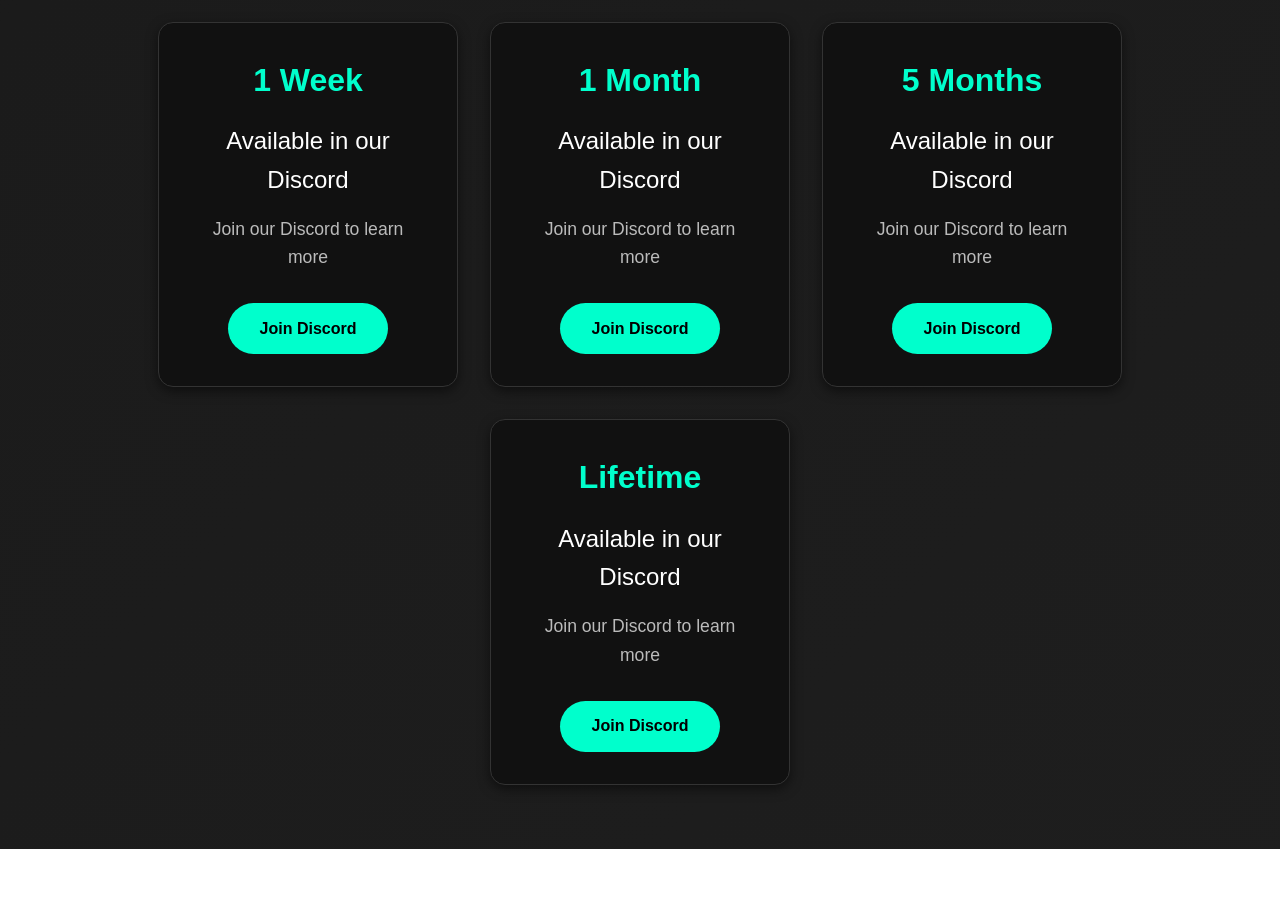
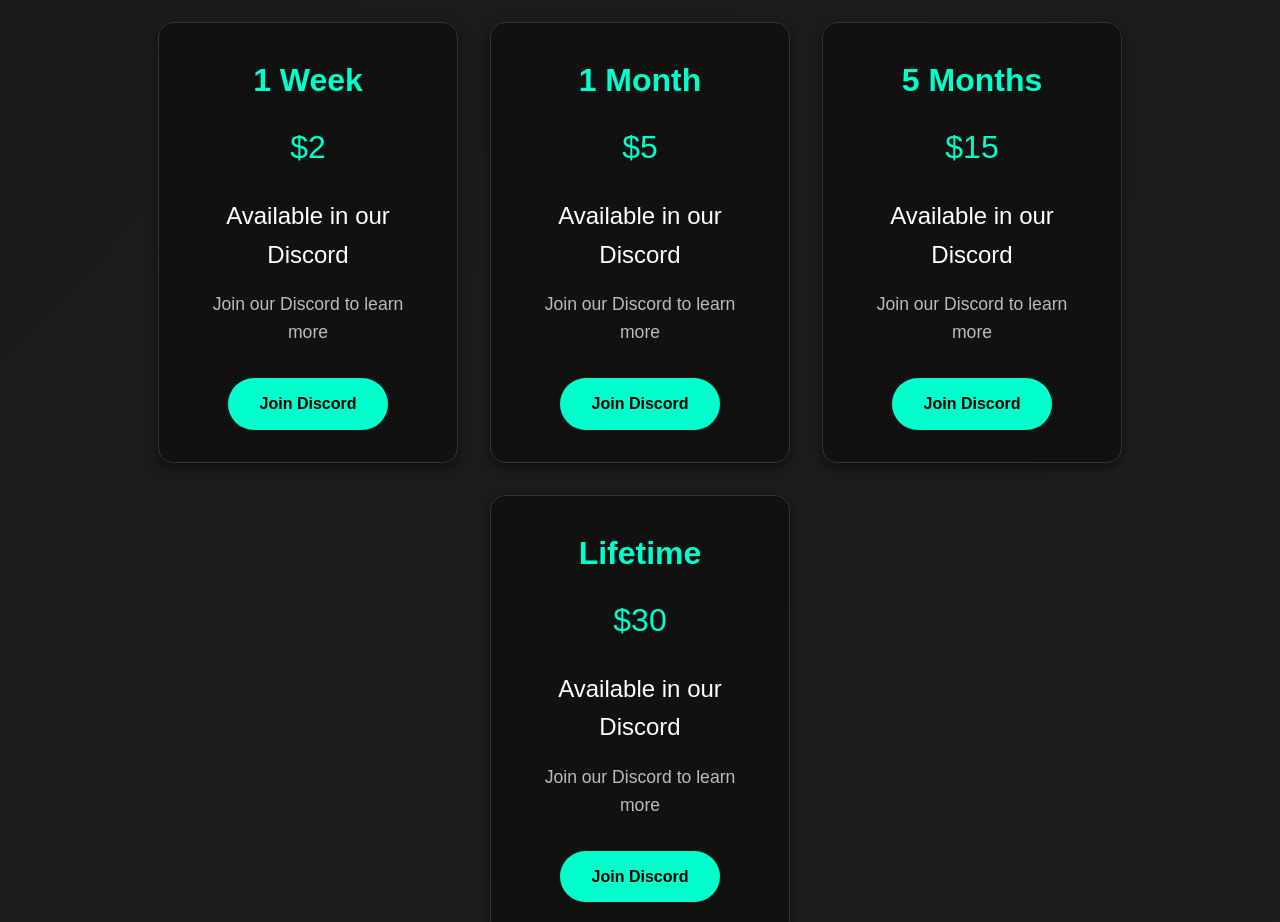
Before and after one commit to realborko/Urhhh, a plain HTML site: page index.html in a window 1280 px wide. Shown: the part 1020-1942 px from the top of the page. Before the commit the page ends 1869 px from the top, so only its background shows below. Drawn offline with Linux system fonts and the light colour scheme.

Commit message:
Update index.html

```diff
--- a/index.html
+++ b/index.html
@@ -153,6 +153,12 @@
             color: #fff;
         }
 
+        .plan .price {
+            font-size: 2rem;
+            color: #00ffcc;
+            margin-bottom: 1.5rem;
+        }
+
         .plan ul {
             list-style: none;
             margin-bottom: 2rem;
@@ -242,6 +248,7 @@
         <div class="pricing-container">
             <div class="plan">
                 <h3>1 Week</h3>
+                <p class="price">$2</p>
                 <p>Available in our Discord</p>
                 <ul>
                     <li>Join our Discord to learn more</li>
@@ -250,6 +257,7 @@
             </div>
             <div class="plan">
                 <h3>1 Month</h3>
+                <p class="price">$5</p>
                 <p>Available in our Discord</p>
                 <ul>
                     <li>Join our Discord to learn more</li>
@@ -258,6 +266,7 @@
             </div>
             <div class="plan">
                 <h3>5 Months</h3>
+                <p class="price">$15</p>
                 <p>Available in our Discord</p>
                 <ul>
                     <li>Join our Discord to learn more</li>
@@ -266,6 +275,7 @@
             </div>
             <div class="plan">
                 <h3>Lifetime</h3>
+                <p class="price">$30</p>
                 <p>Available in our Discord</p>
                 <ul>
                     <li>Join our Discord to learn more</li>
```
